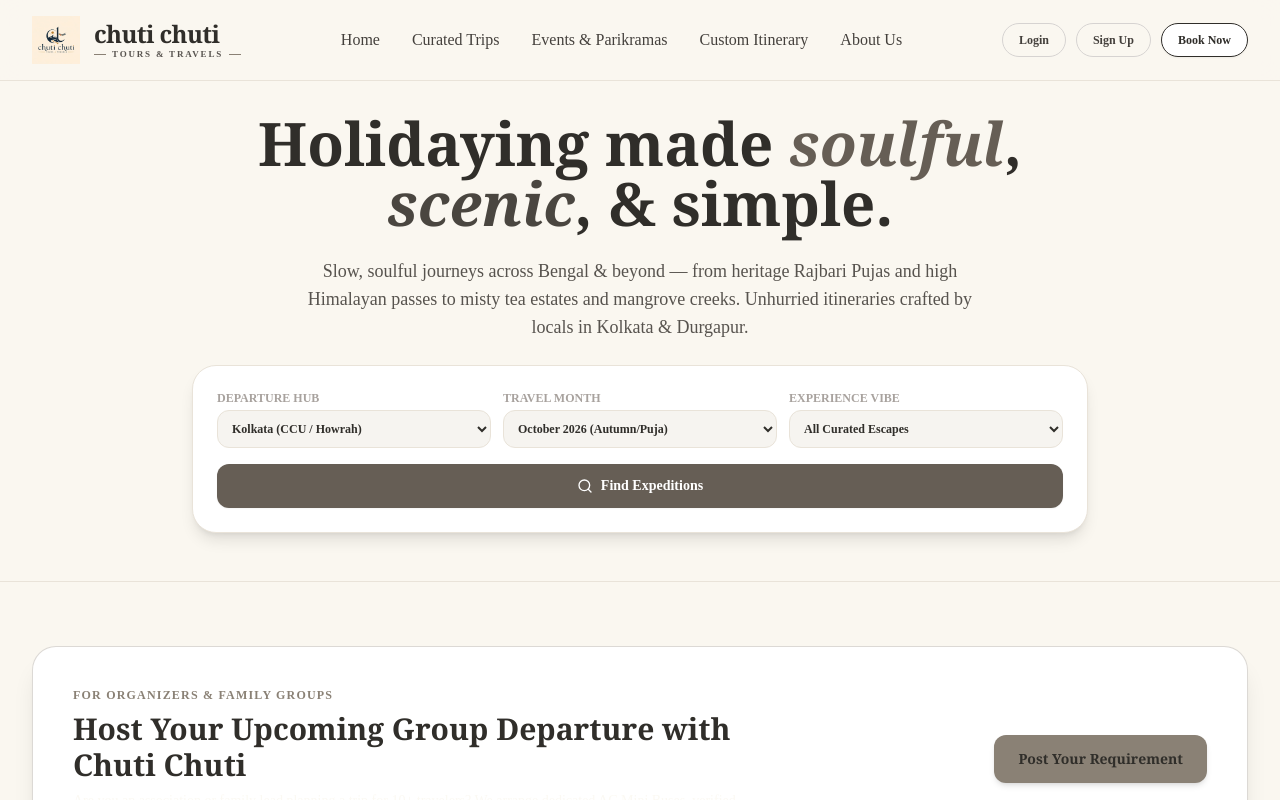
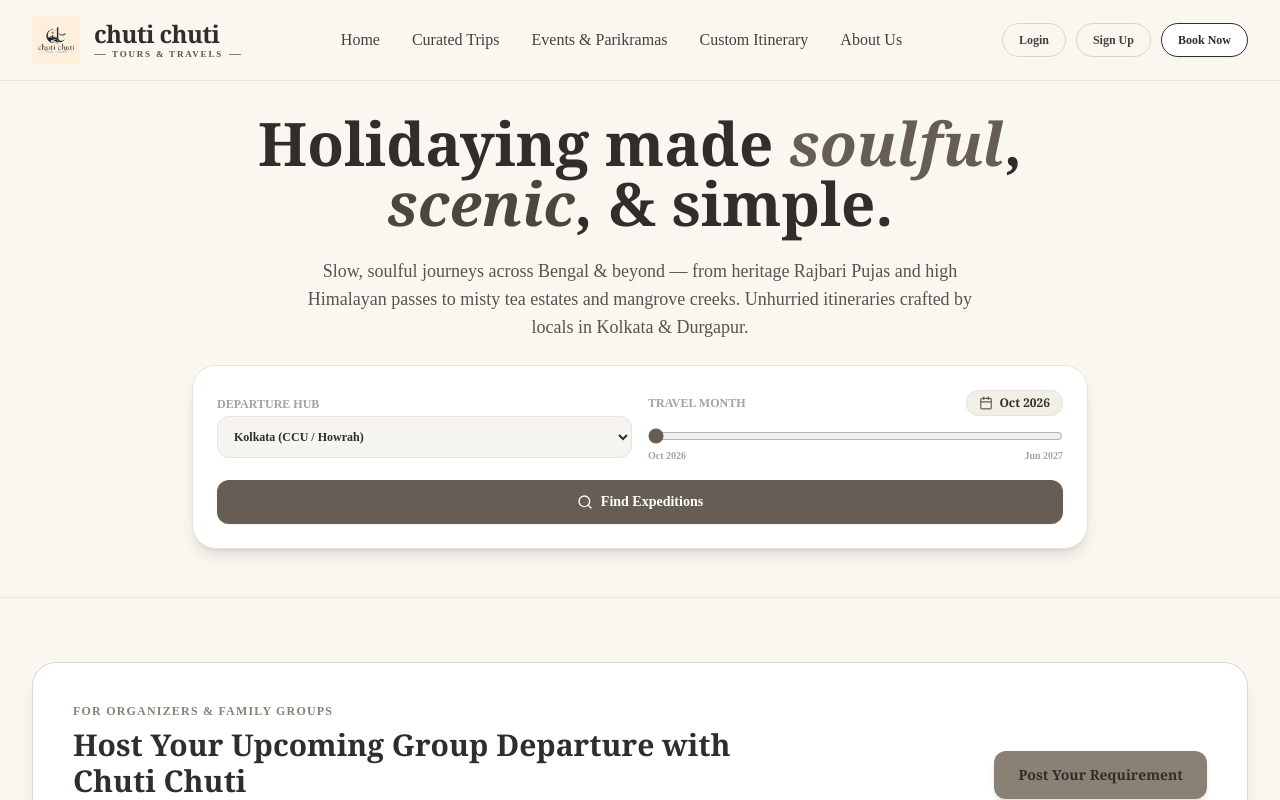
Before and after one commit to Kirigaya707/CCTT-Website, a Next.js app: page / in a window 1280 px wide. Shown: the top 800 px of the page. Built offline with nearby package versions, Linux system fonts and the light colour scheme; no server answers.

Commit message:
Update site content and UI changes

```diff
--- a/src/app/page.tsx
+++ b/src/app/page.tsx
@@ -21,8 +21,21 @@ import TourCard from '@/components/TourCard';
 
 const curatedTours: any[] = [];
 
+const monthsList = [
+  'Oct 2026',
+  'Nov 2026',
+  'Dec 2026',
+  'Jan 2027',
+  'Feb 2027',
+  'Mar 2027',
+  'Apr 2027',
+  'May 2027',
+  'Jun 2027',
+];
+
 export default function HomePage() {
   const [activeTab, setActiveTab] = useState('All');
+  const [selectedMonthIdx, setSelectedMonthIdx] = useState(0);
 
   return (
     <div className="space-y-16 pb-16">
@@ -39,37 +52,41 @@ export default function HomePage() {
 
           {/* Quick Search Widget */}
           <div className="bg-white p-4 sm:p-6 rounded-3xl border border-sand shadow-lg space-y-4 text-left">
-            <div className="grid grid-cols-1 sm:grid-cols-3 gap-3 text-xs">
+            <div className="grid grid-cols-1 sm:grid-cols-2 gap-4 text-xs items-center">
               <div>
                 <label className="block text-stone-400 font-semibold mb-1 uppercase">
                   Departure Hub
                 </label>
-                <select className="w-full bg-sand/40 border border-sand rounded-xl p-2.5 font-bold text-moss-dark">
+                <select className="w-full bg-sand/40 border border-sand rounded-xl p-3 font-bold text-moss-dark focus:outline-none focus:border-terracotta cursor-pointer">
                   <option>Kolkata (CCU / Howrah)</option>
                   <option>Durgapur (DGR / City Centre)</option>
                 </select>
               </div>
+
               <div>
-                <label className="block text-stone-400 font-semibold mb-1 uppercase">
-                  Travel Month
-                </label>
-                <select className="w-full bg-sand/40 border border-sand rounded-xl p-2.5 font-bold text-moss-dark">
-                  <option>October 2026 (Autumn/Puja)</option>
-                  <option>November 2026</option>
-                  <option>December 2026 (Winter)</option>
-                </select>
-              </div>
-              <div>
-                <label className="block text-stone-400 font-semibold mb-1 uppercase">
-                  Experience Vibe
-                </label>
-                <select className="w-full bg-sand/40 border border-sand rounded-xl p-2.5 font-bold text-moss-dark">
-                  <option value="all">All Curated Escapes</option>
-                  <option value="mountain">Mountain based trips</option>
-                  <option value="beach">Beach based trips</option>
-                  <option value="forest">Forest based trips</option>
-                  <option value="cultural">Cultural and heritage events</option>
-                </select>
+                <div className="flex justify-between items-center mb-1">
+                  <label className="block text-stone-400 font-semibold uppercase">
+                    Travel Month
+                  </label>
+                  <span className="flex items-center gap-1.5 bg-sand/60 px-3 py-1 rounded-xl text-moss-dark font-bold font-serif text-xs border border-sand">
+                    <Calendar className="w-3.5 h-3.5 text-terracotta" />
+                    {monthsList[selectedMonthIdx]}
+                  </span>
+                </div>
+                <div className="pt-2">
+                  <input
+                    type="range"
+                    min="0"
+                    max={monthsList.length - 1}
+                    value={selectedMonthIdx}
+                    onChange={(e) => setSelectedMonthIdx(Number(e.target.value))}
+                    className="w-full accent-terracotta cursor-pointer h-2 bg-sand/60 rounded-lg"
+                  />
+                  <div className="flex justify-between text-[10px] text-stone-400 mt-1 font-bold">
+                    <span>{monthsList[0]}</span>
+                    <span>{monthsList[monthsList.length - 1]}</span>
+                  </div>
+                </div>
               </div>
             </div>
             <Link
```
